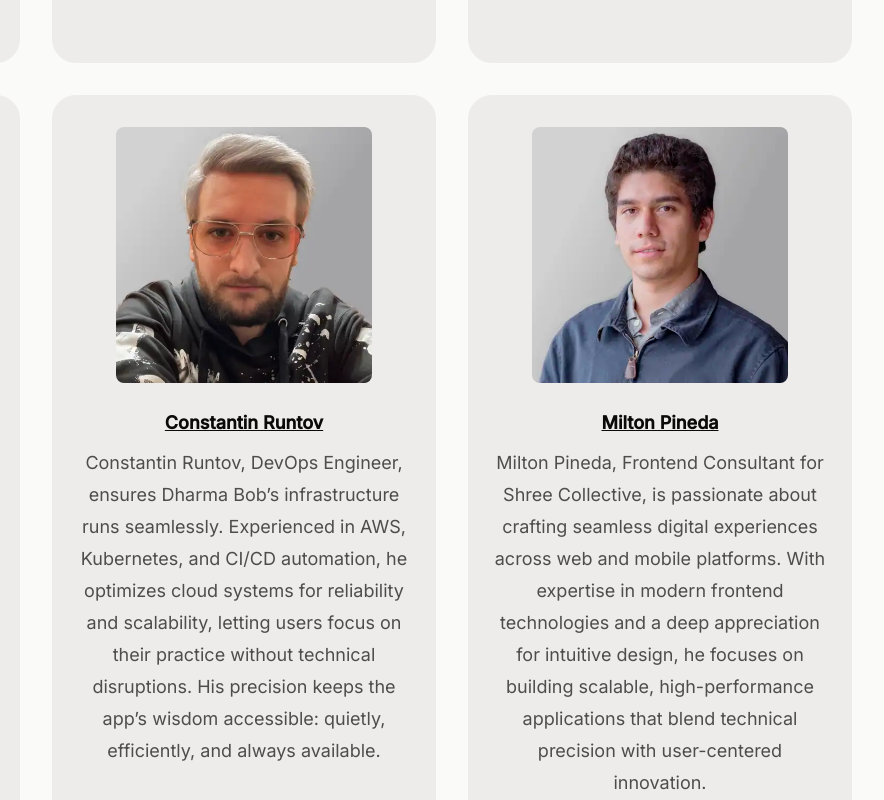
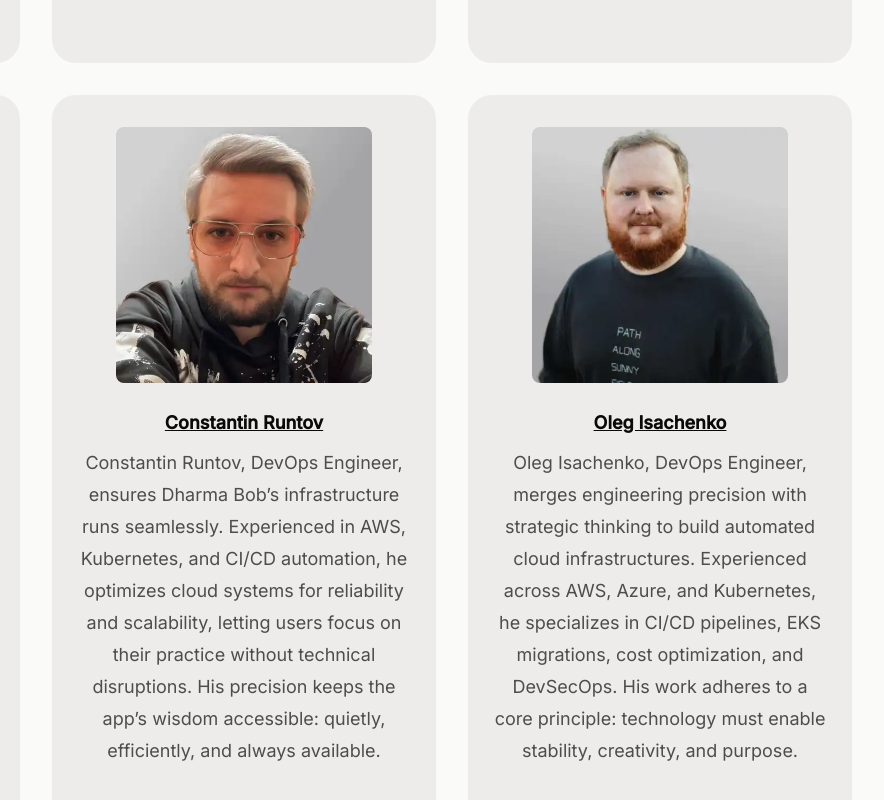
Before and after one commit to dharmabob-ai/dharmabob-ai.github.io, an Astro site: page / in a window 1280 px wide. Shown: the part 2220-3020 px from the top of the page, 396-1280 px from the left. Built offline with nearby package versions, Linux system fonts and the light colour scheme; Astro itself is replaced by a stand-in of ours.

Commit message:
expanded team profiles

```diff
--- a/src/components/home/CoreTeam.astro
+++ b/src/components/home/CoreTeam.astro
@@ -35,6 +35,12 @@ const services = [
     image: '/assets/team-7.webp',
     description:
       'Constantin Runtov, DevOps Engineer, ensures Dharma Bob’s infrastructure runs seamlessly. Experienced in AWS, Kubernetes, and CI/CD automation, he optimizes cloud systems for reliability and scalability, letting users focus on their practice without technical disruptions. His precision keeps the app’s wisdom accessible: quietly, efficiently, and always available.',
+  },
+  {
+    name: 'Oleg Isachenko',
+    image: '/assets/team-8.webp',
+    description:
+      'Oleg Isachenko, DevOps Engineer, merges engineering precision with strategic thinking to build automated cloud infrastructures. Experienced across AWS, Azure, and Kubernetes, he specializes in CI/CD pipelines, EKS migrations, cost optimization, and DevSecOps. His work adheres to a core principle: technology must enable stability, creativity, and purpose.',
   },
   {
     name: 'Milton Pineda',
```
Also changed, not shown: public/assets/team-8.webp (added).
